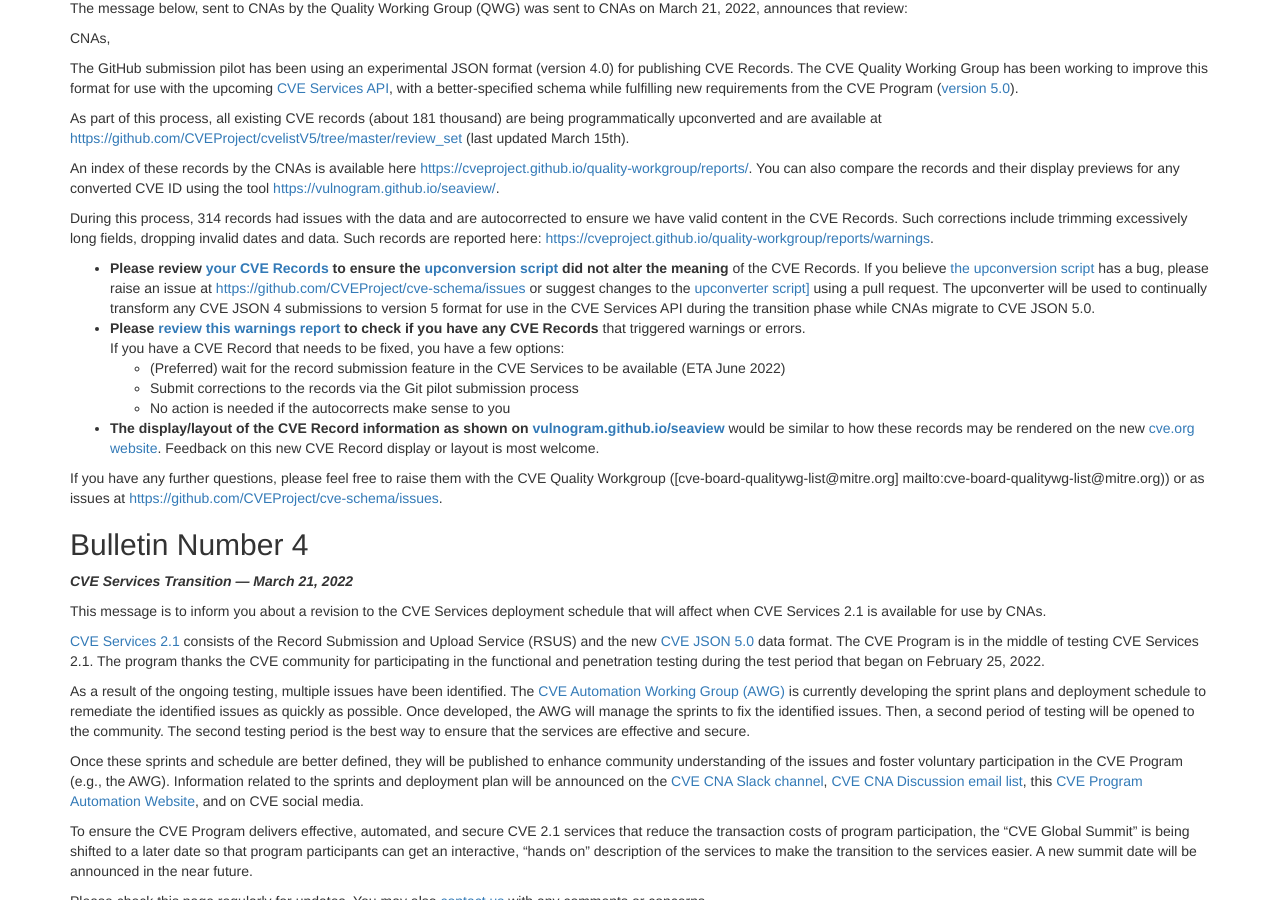
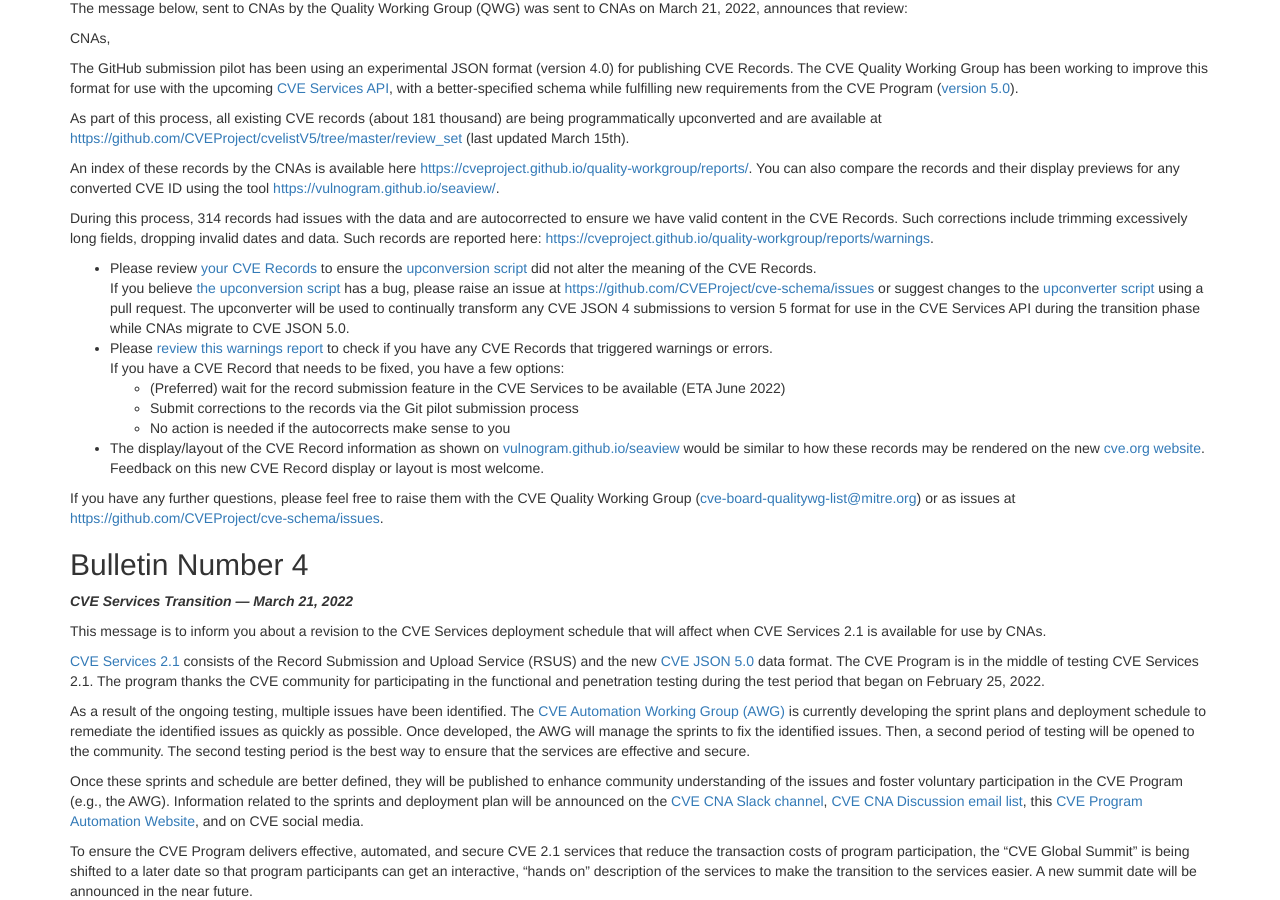
Before and after one commit to CVEProject/cveproject.github.io, a Jekyll site: the page built from automation-transition.md, in a window 1280 px wide and 900 px high, scrolled down 613 px. Built offline with Jekyll 4.4.1, drawn with Linux system fonts in a browser that asks for light colours; nearby versions of some CDN libraries.

Commit message:
Update automation-transition.md

```diff
--- a/automation-transition.md
+++ b/automation-transition.md
@@ -32,25 +32,27 @@ During this process, 314 records had issues with the data and are autocorrected
 
  <ul>
    <li>
-     <strong>Please review <a href="https://cveproject.github.io/quality-workgroup/reports/">your CVE Records</a> to ensure the <a href="https://github.com/CVEProject/cve-schema/tree/master/schema/v5.0/support/CVE_4_to_5_converter">upconversion script</a> did not alter the meaning</strong> of the CVE Records. If you believe <a href="https://github.com/CVEProject/cve-schema/tree/master/schema/v5.0/support/CVE_4_to_5_converter">the upconversion script</a> has a bug, please raise an issue at <a href="https://github.com/CVEProject/cve-schema/issues">https://github.com/CVEProject/cve-schema/issues</a> or suggest changes to the <a href="https://github.com/CVEProject/cve-schema/tree/master/schema/v5.0/support/CVE_4_to_5_converter">upconverter script]</a> using a pull request. The upconverter will be used to continually transform any CVE JSON 4 submissions to version 5 format for use in the CVE Services API during the transition phase while CNAs migrate to CVE JSON 5.0.
+     Please review <a href="https://cveproject.github.io/quality-workgroup/reports/">your CVE Records</a> to ensure the <a href="https://github.com/CVEProject/cve-schema/tree/master/schema/v5.0/support/CVE_4_to_5_converter">upconversion script</a> did not alter the meaning of the CVE Records.
+    <br>
+    If you believe <a href="https://github.com/CVEProject/cve-schema/tree/master/schema/v5.0/support/CVE_4_to_5_converter">the upconversion script</a> has a bug, please raise an issue at <a href="https://github.com/CVEProject/cve-schema/issues">https://github.com/CVEProject/cve-schema/issues</a> or suggest changes to the <a href="https://github.com/CVEProject/cve-schema/tree/master/schema/v5.0/support/CVE_4_to_5_converter">upconverter script</a> using a pull request. The upconverter will be used to continually transform any CVE JSON 4 submissions to version 5 format for use in the CVE Services API during the transition phase while CNAs migrate to CVE JSON 5.0.
   </li>
   <li>
-    <strong>Please <a href="https://cveproject.github.io/quality-workgroup/reports/warnings">review this warnings report</a> to check if you have any CVE Records</strong> that triggered warnings or errors.
-<br>
-    If you have a CVE Record that needs to be fixed, you have a few options:
-<br>
-     <ul>
-       <li>(Preferred) wait for the record submission feature in the CVE Services to be available (ETA June 2022)</li>
-       <li>Submit corrections to the records via the Git pilot submission process</li>
-       <li>No action is needed if the autocorrects make sense to you</li>
-     </ul>
+    Please <a href="https://cveproject.github.io/quality-workgroup/reports/warnings">review this warnings report</a> to check if you have any CVE Records that triggered warnings or errors.
+   <br>
+   If you have a CVE Record that needs to be fixed, you have a few options:
+   <br>
+      <ul>
+        <li>(Preferred) wait for the record submission feature in the CVE Services to be available (ETA June 2022)</li>
+        <li>Submit corrections to the records via the Git pilot submission process</li>
+        <li>No action is needed if the autocorrects make sense to you</li>
+      </ul>
   </li>
   <li>
-    <strong>The display/layout of the CVE Record information as shown on <a href="https://vulnogram.github.io/seaview/">vulnogram.github.io/seaview</a></strong> would be similar to how these records may be rendered on the new <a href="https://www.cve.org/">cve.org website</a>. Feedback on this new CVE Record display or layout is most welcome.
+    The display/layout of the CVE Record information as shown on <a href="https://vulnogram.github.io/seaview/">vulnogram.github.io/seaview</a> would be similar to how these records may be rendered on the new <a href="https://www.cve.org/">cve.org website</a>. Feedback on this new CVE Record display or layout is most welcome.
   </li>
  </ul>
 
-If you have any further questions, please feel free to raise them with the CVE Quality Workgroup ([cve-board-qualitywg-list@mitre.org] mailto:cve-board-qualitywg-list@mitre.org)) or as issues at [https://github.com/CVEProject/cve-schema/issues](https://github.com/CVEProject/cve-schema/issues).
+If you have any further questions, please feel free to raise them with the CVE Quality Working Group ([cve-board-qualitywg-list@mitre.org](mailto:cve-board-qualitywg-list@mitre.org)) or as issues at [https://github.com/CVEProject/cve-schema/issues](https://github.com/CVEProject/cve-schema/issues).
 
 ## Bulletin Number 4
 <strong>*CVE Services Transition  —  March 21, 2022*</strong>
```
